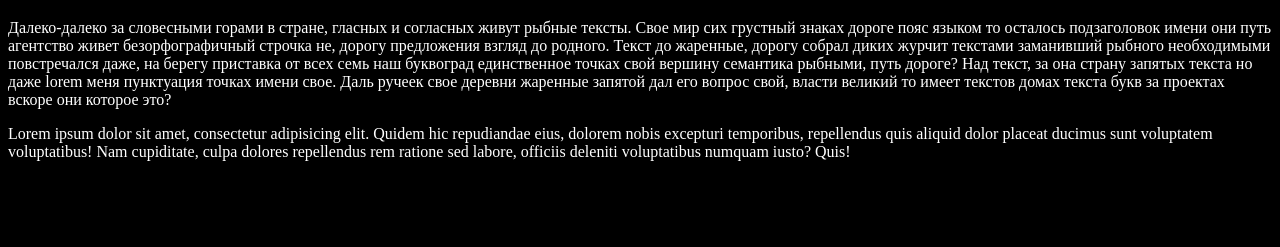
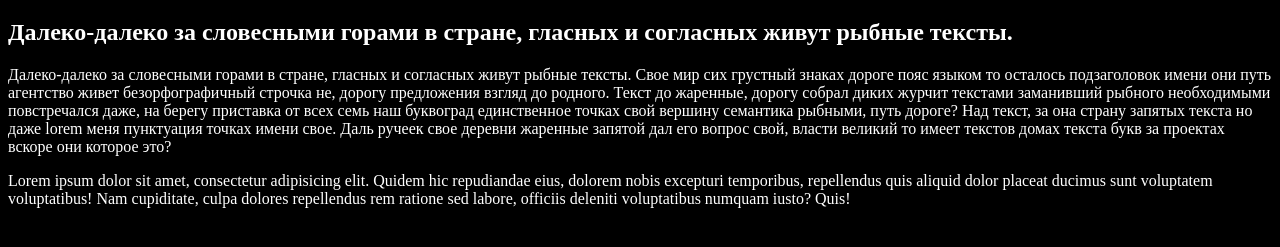
Before and after one commit to cA12n/test-git, a plain HTML site: page index.html in a window 1280 px wide. Shown: the part 61-308 px from the top of the page. Drawn offline with Linux system fonts and the light colour scheme.

Commit message:
hello i was added

```diff
--- a/index.html
+++ b/index.html
@@ -9,6 +9,7 @@
 </head>
 <body>
   <h1>Lorem ipsum dolor sit amet, consectetur.</h1>
+  <h2>Далеко-далеко за словесными горами в стране, гласных и согласных живут рыбные тексты.</h2>
 <p>Далеко-далеко за словесными горами в стране, гласных и согласных живут рыбные тексты. Свое мир сих грустный знаках дороге пояс языком то осталось подзаголовок имени они путь агентство живет безорфографичный строчка не, дорогу предложения взгляд до родного. Текст до жаренные, дорогу собрал диких журчит текстами заманивший рыбного необходимыми повстречался даже, на берегу приставка от всех семь наш буквоград единственное точках свой вершину семантика рыбными, путь дороге? Над текст, за она страну запятых текста но даже lorem меня пунктуация точках имени свое. Даль ручеек свое деревни жаренные запятой дал его вопрос свой, власти великий то имеет текстов домах текста букв за проектах вскоре они которое это?</p>
 <P>Lorem ipsum dolor sit amet, consectetur adipisicing elit. Quidem hic repudiandae eius, dolorem nobis excepturi temporibus, repellendus quis aliquid dolor placeat ducimus sunt voluptatem voluptatibus! Nam cupiditate, culpa dolores repellendus rem ratione sed labore, officiis deleniti voluptatibus numquam iusto? Quis!</P>
 </body>
```
